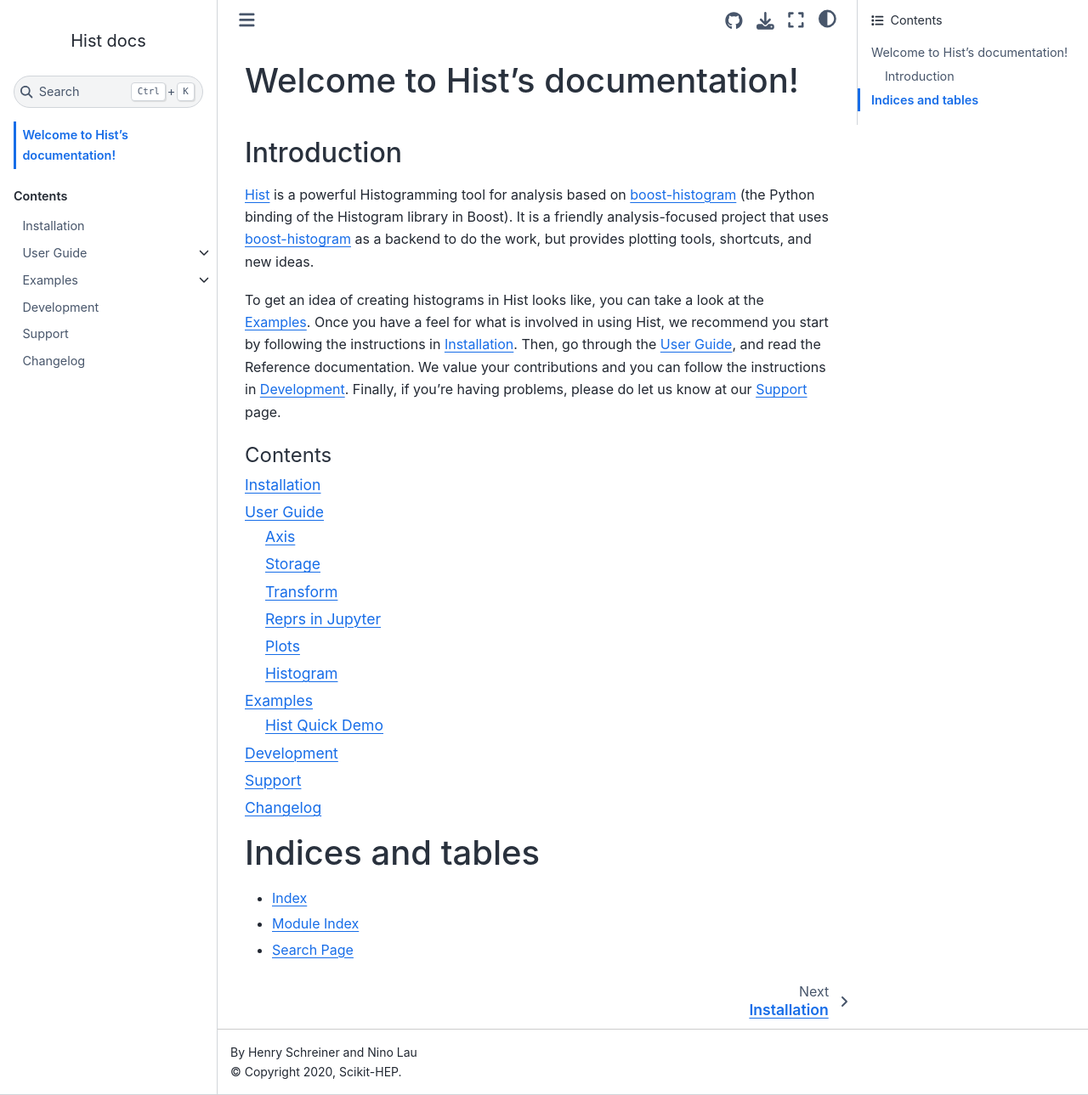
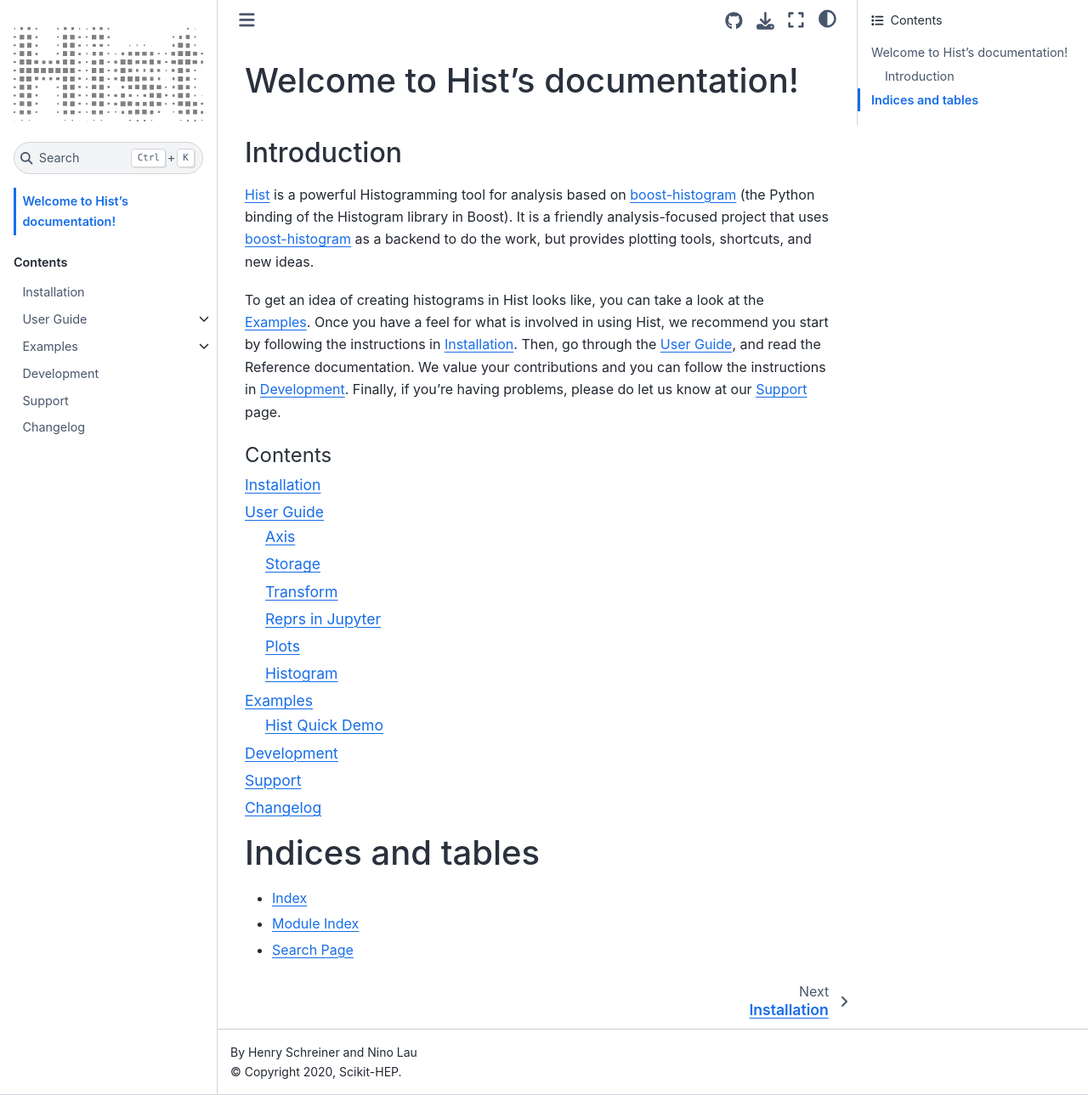
Before and after one commit to scikit-hep/hist, a Sphinx documentation site: the page built from docs/index.rst, in a window 1280 px wide and 1289 px high. Shown: the whole window at 85% size. Built offline with Sphinx 7.4.7 and the Sphinx Book theme 1.1.4, drawn with Linux system fonts in a browser that asks for light colours; pages that are not in the unit, such as notebooks, are missing from menus.

Commit message:
docs: include logo

```diff
--- a/docs/conf.py
+++ b/docs/conf.py
@@ -65,7 +65,7 @@
 
 # -- Options for Notebook input ----------------------------------------------
 
-# html_logo = "_images/BoostHistogramPythonLogo.png"
+html_logo = "_images/histlogo.png"
 html_title = "Hist docs"
 
 nbsphinx_execute = "auto"  # auto, never
```
